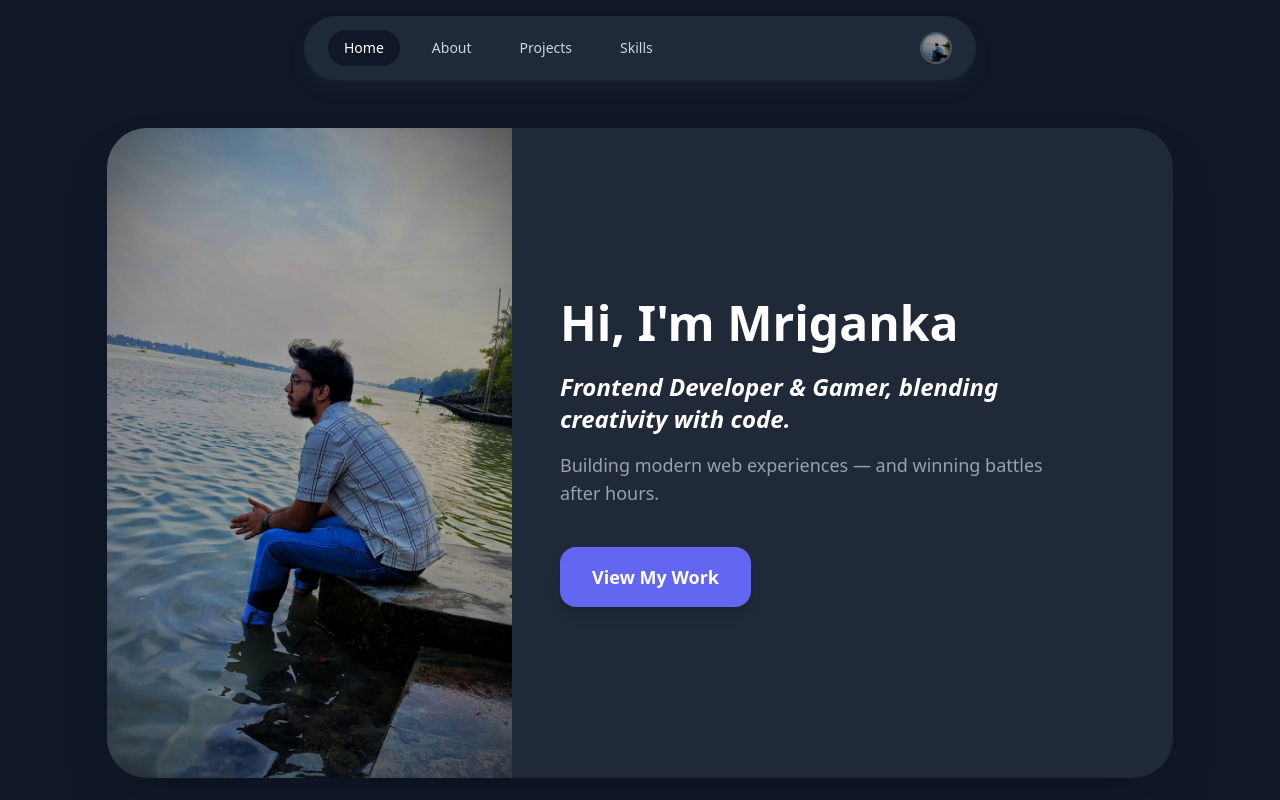
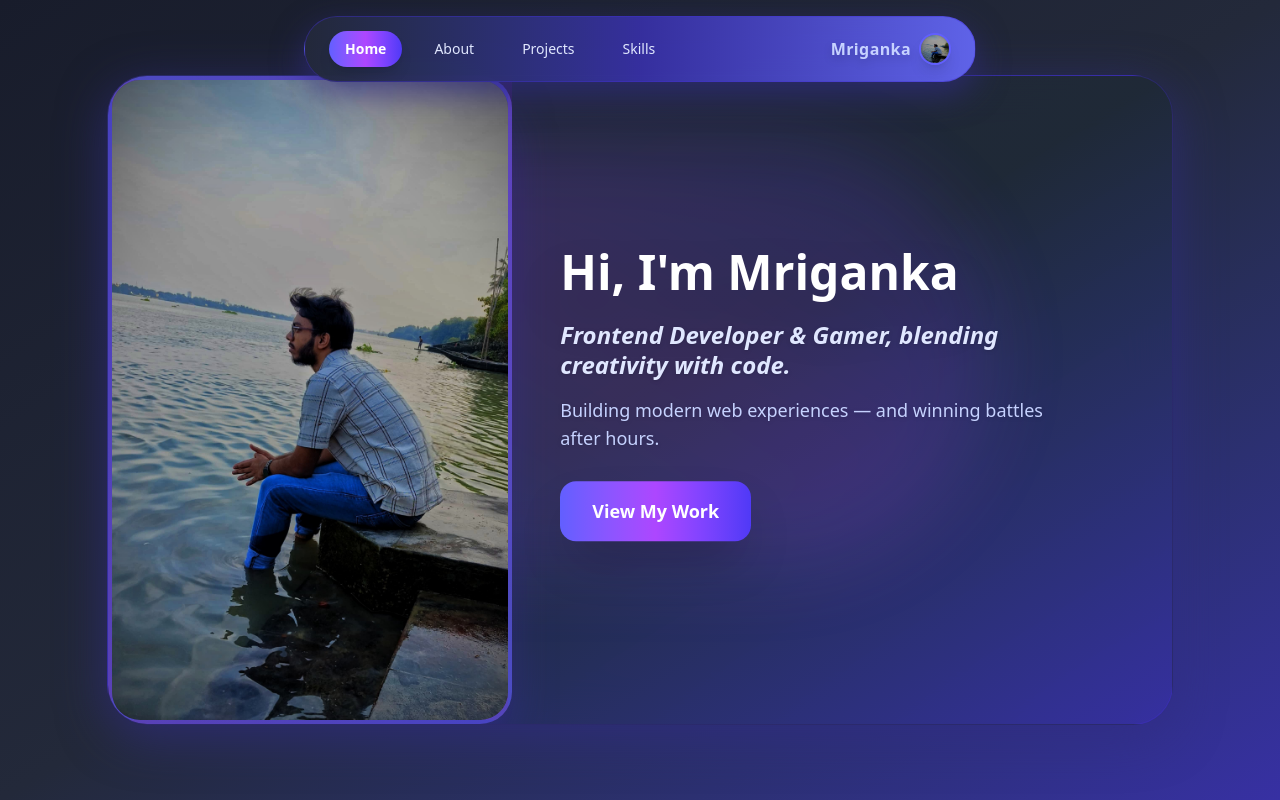
Before and after one commit to RajaAdhikary2005/portfolio.RajaAdhikary, a React app: page / in a window 1280 px wide. Shown: the top 800 px of the page. Built offline with nearby package versions, Linux system fonts and the light colour scheme; the HTML template or start-up script is replaced by a standard one.

Commit message:
home page complete

```diff
--- a/src/App.jsx
+++ b/src/App.jsx
@@ -1,15 +1,15 @@
+import Navbar from "./components/Navbar";
 import Home from "./components/Home"
 import Portsecond from "./components/Portsecond"
 import Projects from "./components/Projects"
 import Skills from "./components/Skills"
 import Contact from "./components/Contact"
-import Navbar from "./components/Navbar";
 
 function App() {
   return (
     <div className="overflow-x-hidden">
+      <Navbar />
       <Home />
-      <Navbar />
       <Portsecond />
       <Projects />
       <Skills />
--- a/src/components/Home.jsx
+++ b/src/components/Home.jsx
@@ -1,37 +1,73 @@
 import React from "react";
-
 
 const Home = () => {
     return (
-        <div className="flex h-screen w-screen bg-gray-900 justify-center overflow-x-hidden">
-            <div className="bg-[#1f2937] w-full sm:w-5/6 max-w-6xl mx-auto mt-24 sm:mt-32 rounded-[40px] shadow-2xl overflow-hidden sm:h-[650px] flex items-center">
-                <div className="flex flex-col sm:flex-row w-full h-full">
-                    <div className="w-full sm:w-[38%] h-[250px] sm:h-full">
-                        <img
-                            src="/photo.jpg"
-                            className="w-full h-full object-cover"
-                            alt="Profile"
-                        />
+        <div className="flex min-h-screen w-screen items-center justify-center overflow-x-hidden bg-gradient-to-br from-[#181c2b] via-[#23293a] to-[#3730a3]">
+            <div className="relative bg-gradient-to-br from-[#23293a]/90 via-[#1f2937]/90 to-[#3730a3]/90 w-11/12 sm:w-5/6 max-w-6xl mx-auto rounded-[40px] border border-indigo-700/30 shadow-[0_12px_48px_0_rgba(60,0,120,0.35)] shadow-indigo-900/70 backdrop-blur-xl overflow-hidden h-[500px] sm:h-[650px] flex items-center transition-all duration-500">
+
+                <div className="absolute inset-0 pointer-events-none z-0">
+                    <div className="animate-pulse w-2/3 h-2/3 bg-gradient-to-tr from-indigo-500/20 via-purple-500/20 to-indigo-600/20 rounded-full blur-2xl mx-auto mt-16"></div>
+                </div>
+                <div className="flex flex-col sm:flex-row w-full h-full py-8 sm:py-0 relative z-10">
+
+                    <div className="hidden sm:flex w-[38%] h-full items-center justify-center relative">
+                        <div className="absolute left-0 top-0 w-full h-full bg-gradient-to-br from-indigo-900/40 via-purple-900/30 to-transparent pointer-events-none z-0"></div>
+                        <div className="w-full h-full rounded-[32px] overflow-hidden shadow-2xl shadow-indigo-800/60 border-4 border-indigo-500/40 transition-transform duration-300 hover:scale-105 bg-gradient-to-tr from-indigo-500/40 via-purple-500/30 to-indigo-600/40 animate-float relative z-10">
+                            <img
+                                src="/photo.jpg"
+                                className="w-full h-full object-cover"
+                                alt="Profile"
+                            />
+                        </div>
                     </div>
-                    <div className="w-full sm:w-[55%] flex flex-col justify-center items-center sm:items-start px-12 py-12 h-full">
-                        <h1 className="text-5xl font-extrabold text-white mb-6 text-center sm:text-left">
+
+                    <div className="w-full sm:hidden flex justify-center pt-8">
+                        <div className="w-40 h-40 rounded-full overflow-hidden shadow-2xl shadow-indigo-800/60 border-4 border-indigo-500/40 transition-transform duration-300 hover:scale-105 bg-gradient-to-tr from-indigo-500/40 via-purple-500/30 to-indigo-600/40 animate-float">
+                            <img
+                                src="/photo.jpg"
+                                className="w-full h-full object-cover"
+                                alt="Profile"
+                            />
+                        </div>
+                    </div>
+                    <div className="w-full sm:w-[55%] flex flex-col justify-center items-center sm:items-start px-6 sm:px-12 py-6 sm:py-12">
+                        <h1 className="text-3xl sm:text-5xl font-extrabold text-white mb-3 sm:mb-6 text-center sm:text-left drop-shadow-2xl animate-fade-in">
                             Hi, I'm Mriganka
                         </h1>
-                        <p className="text-2xl italic font-semibold text-white mb-4 text-center sm:text-left">
+                        <p className="text-lg sm:text-2xl italic font-semibold text-indigo-100 mb-2 sm:mb-4 text-center sm:text-left leading-tight drop-shadow animate-fade-in delay-100">
                             Frontend Developer & Gamer, blending creativity with code.
                         </p>
-                        <p className="text-lg font-medium text-gray-400 mb-10 text-center sm:text-left">
+                        <p className="text-base sm:text-lg font-medium text-indigo-200 mb-6 sm:mb-10 text-center sm:text-left drop-shadow animate-fade-in delay-200">
                             Building modern web experiences — and winning battles after hours.
                         </p>
                         <a
                             href="#projects"
-                            className="px-8 py-4 rounded-2xl bg-[#6366f1] hover:bg-[#4f46e5] text-white text-lg font-semibold shadow-lg transition-all duration-300"
+                            className="px-5 sm:px-8 py-2.5 sm:py-4 rounded-xl sm:rounded-2xl bg-gradient-to-r from-indigo-500 via-purple-500 to-indigo-600 hover:from-indigo-600 hover:to-purple-600 text-white text-base sm:text-lg font-semibold shadow-2xl transition-all duration-300 animate-bounce"
                         >
                             View My Work
                         </a>
                     </div>
                 </div>
             </div>
+
+            <style>
+                {`
+                .animate-float {
+                    animation: float 3s ease-in-out infinite;
+                }
+                @keyframes float {
+                    0%, 100% { transform: translateY(0); }
+                    50% { transform: translateY(-10px); }
+                }
+                .animate-fade-in {
+                    animation: fadeIn 1s ease-out forwards;
+                }
+                @keyframes fadeIn {
+                    from { opacity: 0; }
+                    to { opacity: 1; }
+                }
+                `}
+            </style>
         </div>
     )
 };
--- a/src/components/Navbar.jsx
+++ b/src/components/Navbar.jsx
@@ -3,16 +3,19 @@ import React from 'react';
 const Navbar = () => {
     return (
         <>
-            <div className="fixed w-full px-4 h-16 z-10 top-4">
-                <nav className="bg-gray-800 max-w-2xl mx-auto rounded-full shadow-lg shadow-gray-800/50">
-                    <div className="flex h-16 items-center justify-between px-6">
-                        <div className="flex space-x-4">
-                            <a href="#" className="rounded-full bg-gray-900 px-4 py-2 text-sm font-medium text-white hover:bg-gray-700 transition-colors">Home</a>
-                            <a href="#" className="rounded-full px-4 py-2 text-sm font-medium text-gray-300 hover:bg-gray-700 hover:text-white transition-colors">About</a>
-                            <a href="#" className="rounded-full px-4 py-2 text-sm font-medium text-gray-300 hover:bg-gray-700 hover:text-white transition-colors">Projects</a>
-                            <a href="#" className="rounded-full px-4 py-2 text-sm font-medium text-gray-300 hover:bg-gray-700 hover:text-white transition-colors">Skills</a>
+            <div className="fixed w-full px-4 h-16 z-30 top-4">
+                <nav className="bg-gradient-to-r from-[#23293a]/95 via-[#3730a3]/95 to-[#6366f1]/95 max-w-2xl mx-auto rounded-full border border-indigo-700/40 shadow-[0_12px_32px_0_rgba(60,0,120,0.35)] shadow-indigo-900/70 backdrop-blur-xl">
+                    <div className="flex h-16 items-center justify-between px-3 sm:px-6">
+                        <div className="flex space-x-2 sm:space-x-4">
+                            <a href="#" className="rounded-full bg-gradient-to-r from-indigo-500 via-purple-500 to-indigo-600 px-2 sm:px-4 py-2 text-xs sm:text-sm font-semibold text-white shadow-lg hover:scale-105 hover:bg-indigo-700 transition-all duration-200">Home</a>
+                            <a href="#" className="rounded-full px-2 sm:px-4 py-2 text-xs sm:text-sm font-medium text-indigo-100 hover:bg-indigo-700 hover:text-white transition-all duration-200">About</a>
+                            <a href="#" className="rounded-full px-2 sm:px-4 py-2 text-xs sm:text-sm font-medium text-indigo-100 hover:bg-indigo-700 hover:text-white transition-all duration-200">Projects</a>
+                            <a href="#" className="rounded-full px-2 sm:px-4 py-2 text-xs sm:text-sm font-medium text-indigo-100 hover:bg-indigo-700 hover:text-white transition-all duration-200">Skills</a>
                         </div>
-                        <img src="/photo.jpg" alt="Profile" className="h-8 w-8 rounded-full border-2 border-gray-600" />
+                        <div className="flex items-center space-x-2">
+                            <span className="hidden sm:inline-block text-indigo-200 font-bold text-base tracking-wide drop-shadow-lg">Mriganka</span>
+                            <img src="/photo.jpg" alt="Profile" className="h-8 w-8 rounded-full border-2 border-indigo-500 shadow-lg bg-gradient-to-tr from-indigo-500/30 via-purple-500/20 to-indigo-600/30" />
+                        </div>
                     </div>
                 </nav>
             </div>
```
